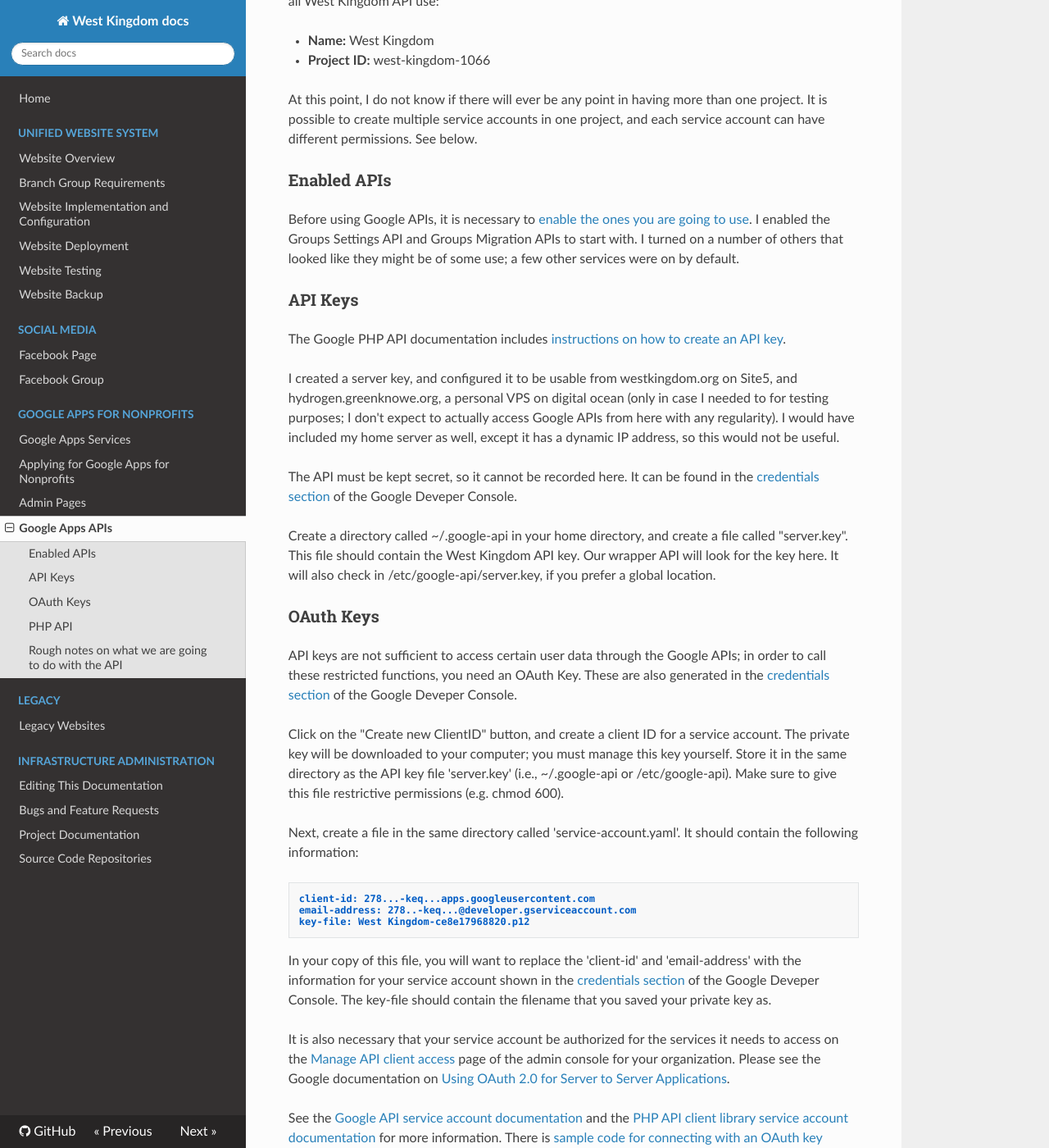
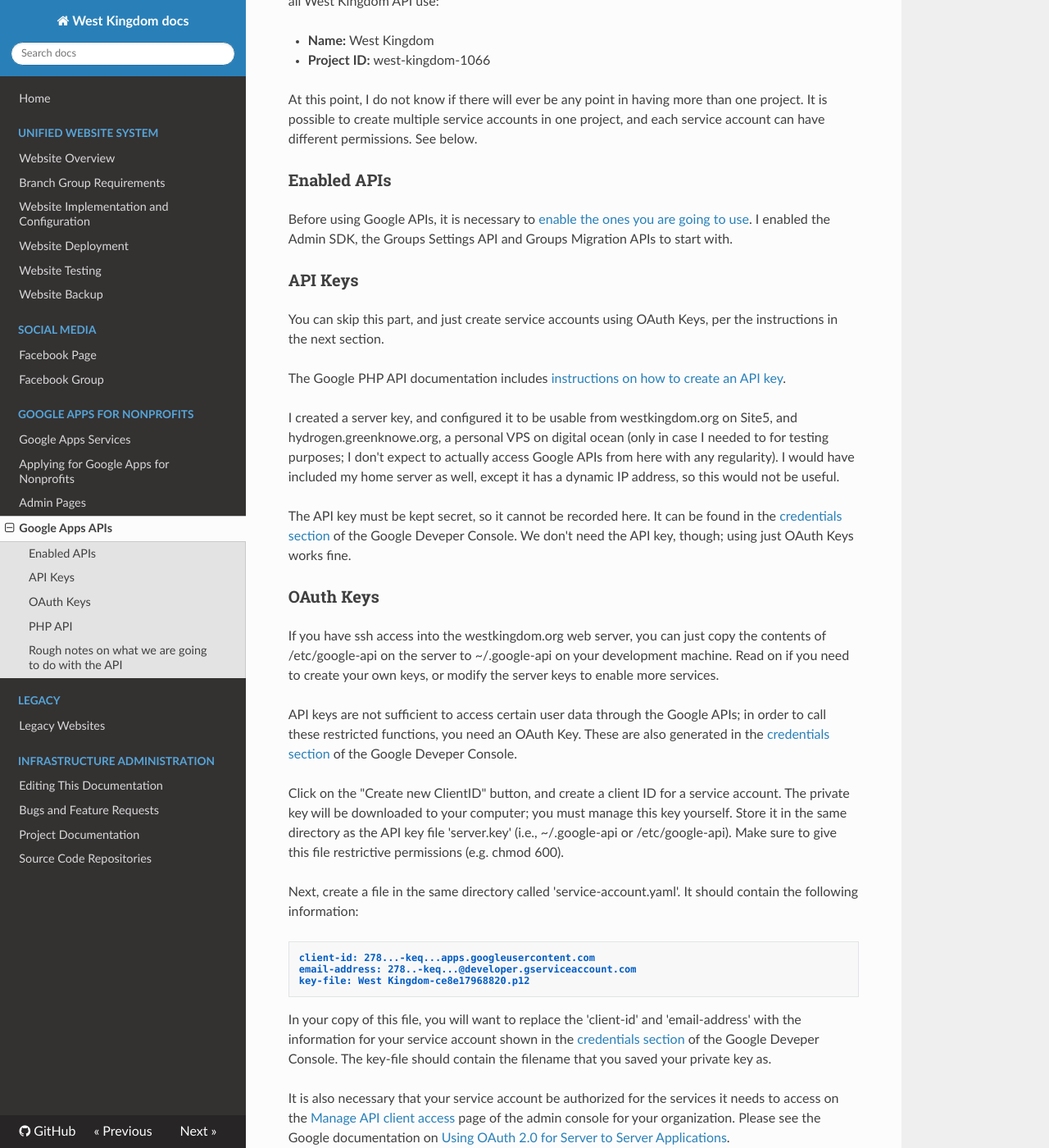
Before and after one commit to westkingdom/westkingdom, an MkDocs documentation site: the page built from docs/google-api.md, in a window 1280 px wide and 1400 px high, scrolled down 261 px. Shown: the whole window at 82% size. Built offline with MkDocs 1.6.1, drawn with Linux system fonts in a browser that asks for light colours; nearby versions of some CDN libraries; old or Windows-style settings are respelled for this version of MkDocs.

Commit message:
We don't need to use an API key if we are using an OAuth Key.

```diff
--- a/docs/google-api.md
+++ b/docs/google-api.md
@@ -20,12 +20,13 @@ account can have different permissions.  See below.
 
 Before using Google APIs, it is necessary
 to [enable the ones you are going to use](https://console.developers.google.com/project/west-web-1066/apiui/api).
-I enabled the Groups Settings API and Groups Migration
-APIs to start with.
-I turned on a number of others that looked like they might
-be of some use; a few other services were on by default.
+I enabled the Admin SDK, the Groups Settings API and
+Groups Migration APIs to start with.
 
 ### API Keys
+
+You can skip this part, and just create service accounts
+using OAuth Keys, per the instructions in the next section.
 
 The Google PHP API documentation includes [instructions on
 how to create an API key](https://developers.google.com/api-client-library/php/auth/api-keys).
@@ -37,17 +38,18 @@ I don't expect to actually access Google APIs from here with any
 regularity).  I would have included my home server as well, except
 it has a dynamic IP address, so this would not be useful.
 
-The API must be kept secret, so it cannot be recorded here.
+The API key must be kept secret, so it cannot be recorded here.
 It can be found in the [credentials section](https://console.developers.google.com/project/west-web-1066/apiui/credential)
-of the Google Deveper Console.
-
-Create a directory called ~/.google-api in your home directory,
-and create a file called "server.key".  This file should contain
-the West Kingdom API key.  Our wrapper API will look for the key
-here.  It will also check in /etc/google-api/server.key, if you
-prefer a global location.
+of the Google Deveper Console.  We don't need the API key,
+though; using just OAuth Keys works fine.
 
 ### OAuth Keys
+
+If you have ssh access into the westkingdom.org web server,
+you can just copy the contents of /etc/google-api on the
+server to ~/.google-api on your development machine.  Read
+on if you need to create your own keys, or modify the server
+keys to enable more services.
 
 API keys are not sufficient to access certain user data through
 the Google APIs; in order to call these restricted functions, you
```
Also changed, not shown: other parts of docs/google-api.md (+1 -0 lines).
